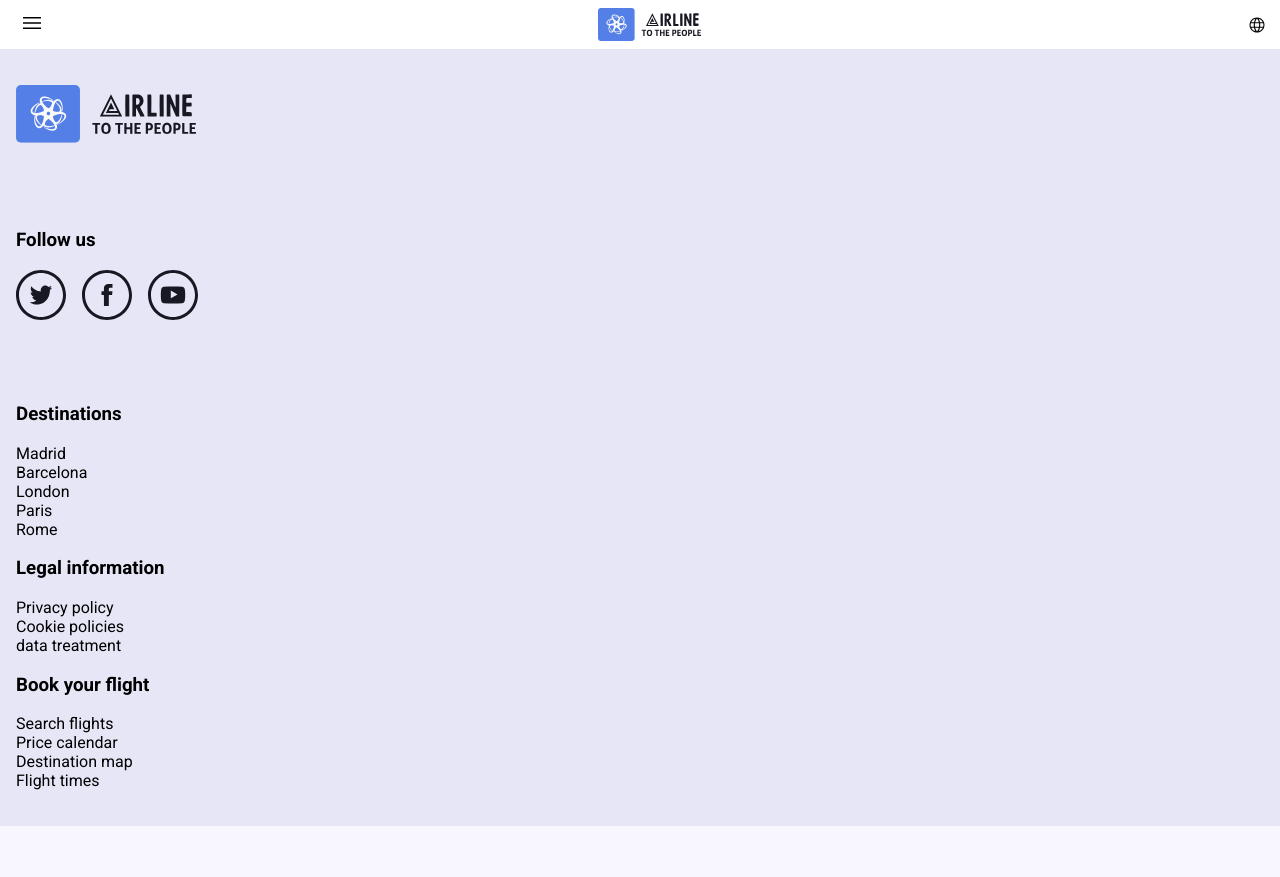
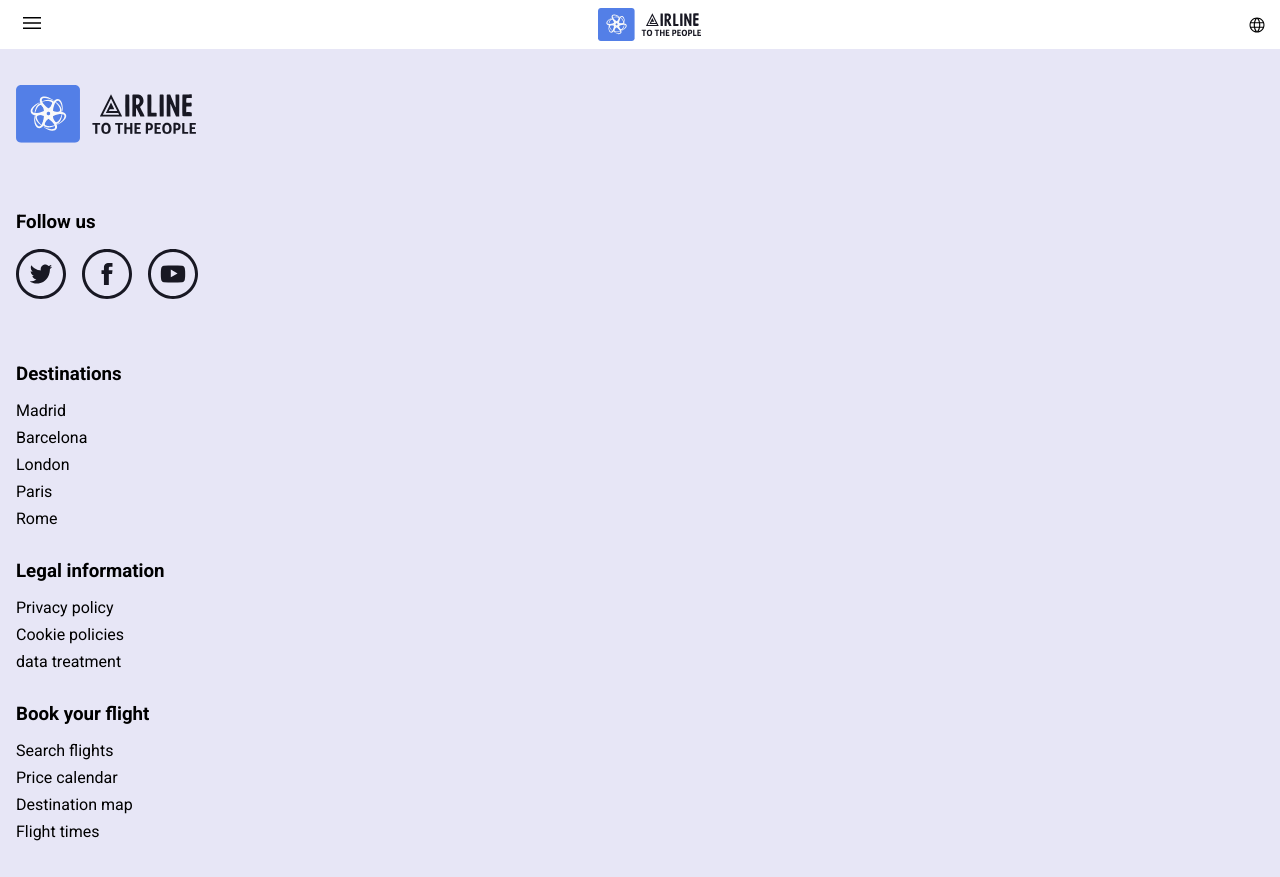
Before and after one commit to JeisonPC/Airline-to-the-people, an Angular app: page / in a window 1280 px wide. Before the commit the page ends 826 px from the top, so only its background shows below. Built offline with nearby package versions, Linux system fonts and the light colour scheme.

Commit message:
EDIT - Se editan secciones de espaciados en el footer

```diff
--- a/src/app/app.component.html
+++ b/src/app/app.component.html
@@ -1,5 +1,3 @@
 <app-navbar />
-
+<router-outlet />
 <app-footer />
-
-<router-outlet />
--- a/src/app/components/footer/footer.component.html
+++ b/src/app/components/footer/footer.component.html
@@ -48,7 +48,7 @@
     </div>
 
     <div class="footer__block-destinations">
-      <div>
+      <div class="footer__block-destination-section">
         <h3>Destinations</h3>
         <ul>
           <li>Madrid</li>
@@ -58,7 +58,7 @@
           <li>Rome</li>
         </ul>
       </div>
-      <div>
+      <div class="footer__block-destination-section">
         <h3>Legal information</h3>
         <ul>
           <li>Privacy policy</li>
@@ -66,7 +66,7 @@
           <li>data treatment</li>
         </ul>
       </div>
-      <div>
+      <div class="footer__block-destination-section">
         <h3>Book your flight</h3>
         <ul>
           <li>Search flights</li>
--- a/src/app/components/footer/footer.component.scss
+++ b/src/app/components/footer/footer.component.scss
@@ -14,11 +14,27 @@
     height: auto;
   }
   &__bloque-social {
-
+    display: flex;
+    flex-direction: column;
+    gap: 1rem;
   }
 
   &__block-destinations {
+    display: flex;
+    gap: 2rem;
+    flex-direction: column;
+  }
 
+  &__block-destination-section {
+    display: flex;
+    flex-direction: column;
+    gap: 1rem;
+  }
+
+  &__block-destination-section ul {
+    display: flex;
+    flex-direction: column;
+    gap: 0.5rem;
   }
   // Sección superior del footer dentro de las redes sociales
   &__section-up-social {
--- /dev/null
+++ b/src/app/components/home/home.component.html
@@ -0,0 +1 @@
+<p>home works!</p>
--- a/src/styles/styles.scss
+++ b/src/styles/styles.scss
@@ -23,3 +23,7 @@ li, ul {
   padding: 0; /* Restablece el relleno */
   /* Agrega cualquier otra propiedad que desees restablecer o modificar */
 }
+
+h1,h2,h3 {
+  margin: 0;
+}
```
Also changed, not shown: src/app/components/home/home.component.ts (added, +12 -0 lines), src/app/components/home/home.component.scss (added), 1 other file (tests, documents, lock files or other folders).
